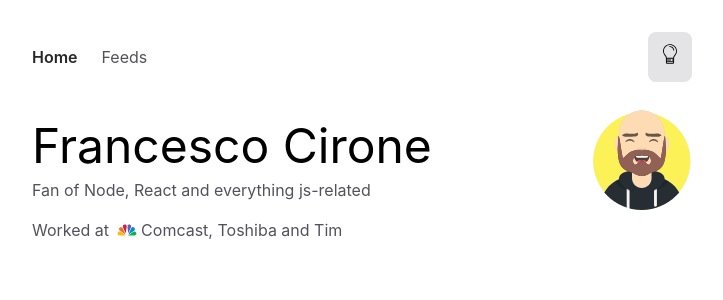
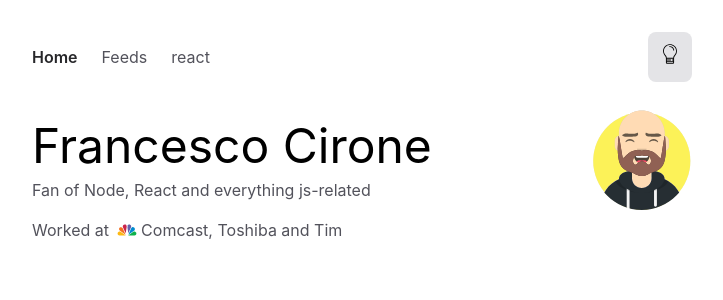
Before and after one commit to inhopj/fcirone.dev, a Next.js app: page / in a window 1280 px wide. Shown: the top 300 px of the page, without its empty margins (284-1007 px from the left). Built offline with nearby package versions, Linux system fonts and the light colour scheme.

Commit message:
add react anchor just for testing

```diff
--- a/components/Header/Header.tsx
+++ b/components/Header/Header.tsx
@@ -55,6 +55,10 @@ const Header = ({ className: parentClassNames }: Props) => {
           path={feedsPath}
           title="Feeds"
         />
+        <Anchor
+          path="#react"
+          title="react"
+        />
       </div>
       {mounted && <button
         className="bg-zinc-200 dark:bg-zinc-800 p-3 rounded-lg cursor-pointer"
```
